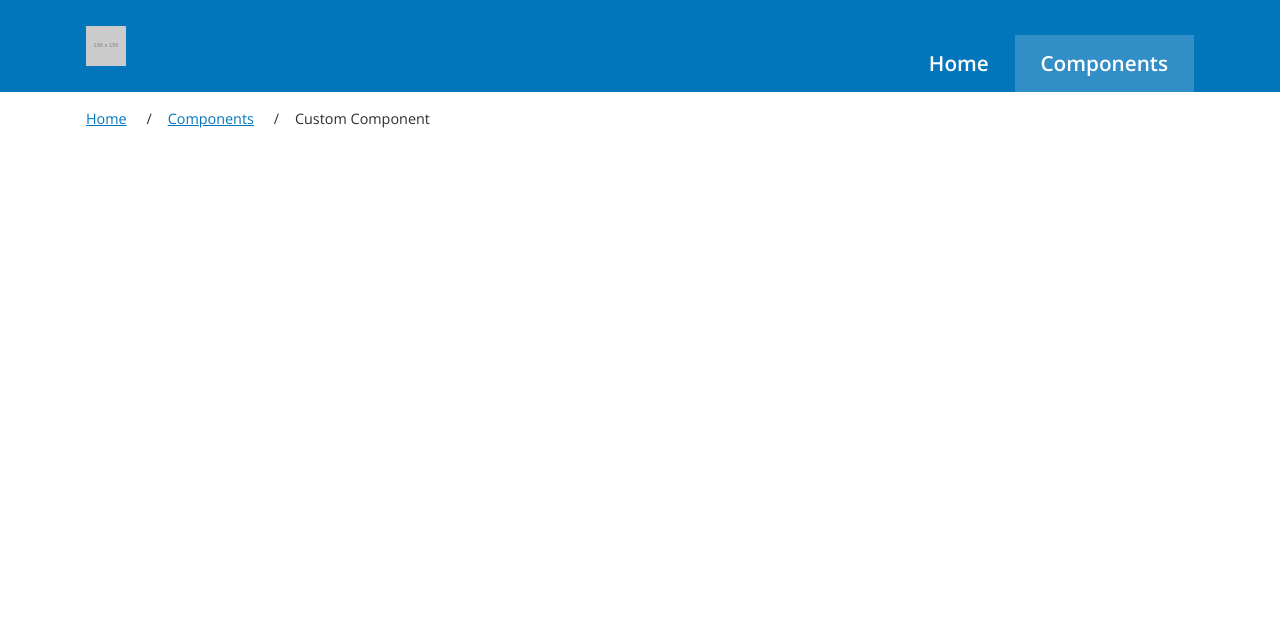
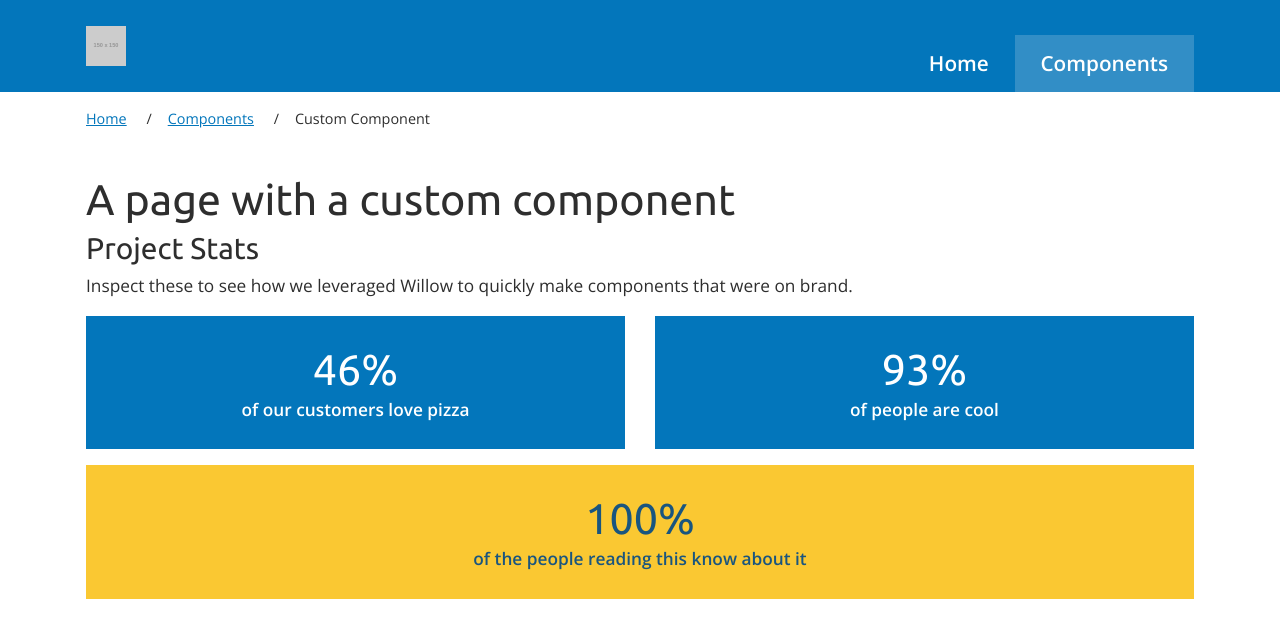
Before and after one commit to unumux/willow-testing-site, a website: page component-pages/custom-component.html in a window 1280 px wide. Drawn offline with nearby package versions, Linux system fonts and the light colour scheme; placeholder pictures from the web are drawn by us.

Commit message:
adds a custom component

```diff
--- a/component-pages/custom-component.html
+++ b/component-pages/custom-component.html
@@ -59,7 +59,33 @@
             </div>
         </nav>
         <main class="willow-page-content" id="main" role="main">
-
+            <div class="container-fluid">
+                <div class="willow-styling-context">
+                    <h1>A page with a custom component</h1>
+                    <h2>Project Stats</h2>
+                    <p>Inspect these to see how we leveraged Willow to quickly make components that were on brand.</p>
+                </div>
+                <div class="row">
+                    <div class="col-sm-6">
+                        <div class="project-stat">
+                            <p class="project-stat__highlight">46%</p>
+                            <p class="project-stat__label">of our customers love pizza</p>
+                        </div>
+                    </div>
+                    <div class="col-sm-6">
+                        <div class="project-stat">
+                            <p class="project-stat__highlight">93%</p>
+                            <p class="project-stat__label">of people are cool</p>
+                        </div>
+                    </div>
+                    <div class="col-12">
+                        <div class="project-stat project-stat--special">
+                            <p class="project-stat__highlight">100%</p>
+                            <p class="project-stat__label">of the people reading this know about it</p>
+                        </div>
+                    </div>
+                </div>
+            </div>
         </main>
     </div>
 </body>
--- a/styles/styles.scss
+++ b/styles/styles.scss
@@ -68,11 +68,35 @@ form > h1 {
 }
 
 // background color for icon demo page
-.container--contrasted {
+.project-container--contrasted {
     background-color: #777;
     display: inline-block;
     padding: 2rem;
     margin-top: 1rem;
 }
 
+// styles for my custom stat component
+.project-stat {
+    background-color: $theme-primary;
+    color: $theme-text-inverse;
+    padding: $space-inset-l;
+    text-align: center;
+    margin-top: $space;
+
+    &--special {
+        background-color: $theme-accent-2;
+        color: $theme-text-tertiary;
+    }
+
+    &__highlight {
+        @include set-text-style($text-style-heading-1);
+        margin: 0;
+    }
+
+    &__label {
+        font-weight: 600;
+        margin: 0;
+    }
+}
+
 // End Project Styles **************************************************************************
```
Also changed, not shown: component-pages/icons.html (+1 -1 lines), styles/styles.min.css, 1 other file.
